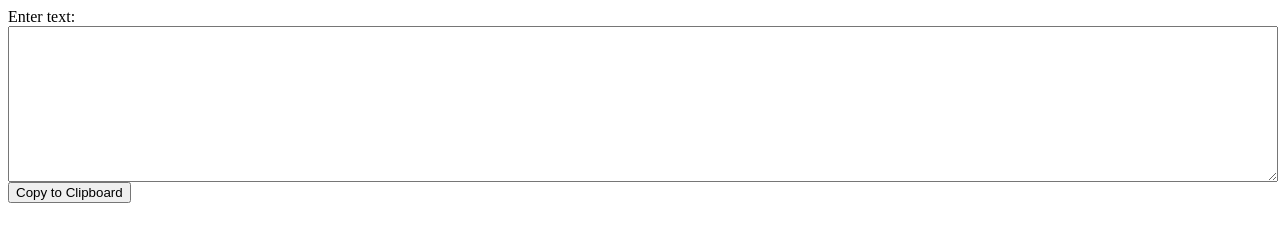
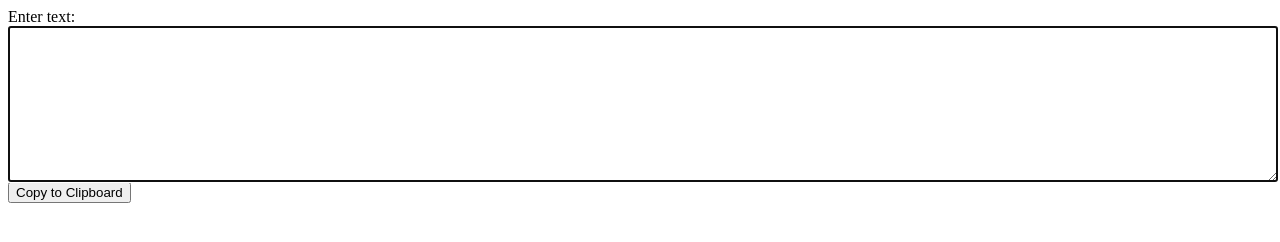
Before and after one commit to thatnuei/thatnuei.github.io, a plain HTML site: page group-sorter.html in a window 1280 px wide. Drawn offline with Linux system fonts and the light colour scheme.

Commit message:
add autofocus to input

```diff
--- a/group-sorter.html
+++ b/group-sorter.html
@@ -10,7 +10,7 @@
   <body>
     <label>
       <div>Enter text:</div>
-      <textarea id="input" rows="10"></textarea>
+      <textarea id="input" rows="10" autofocus></textarea>
     </label>
 
     <button id="copy-to-clipboard">Copy to Clipboard</button>
```
